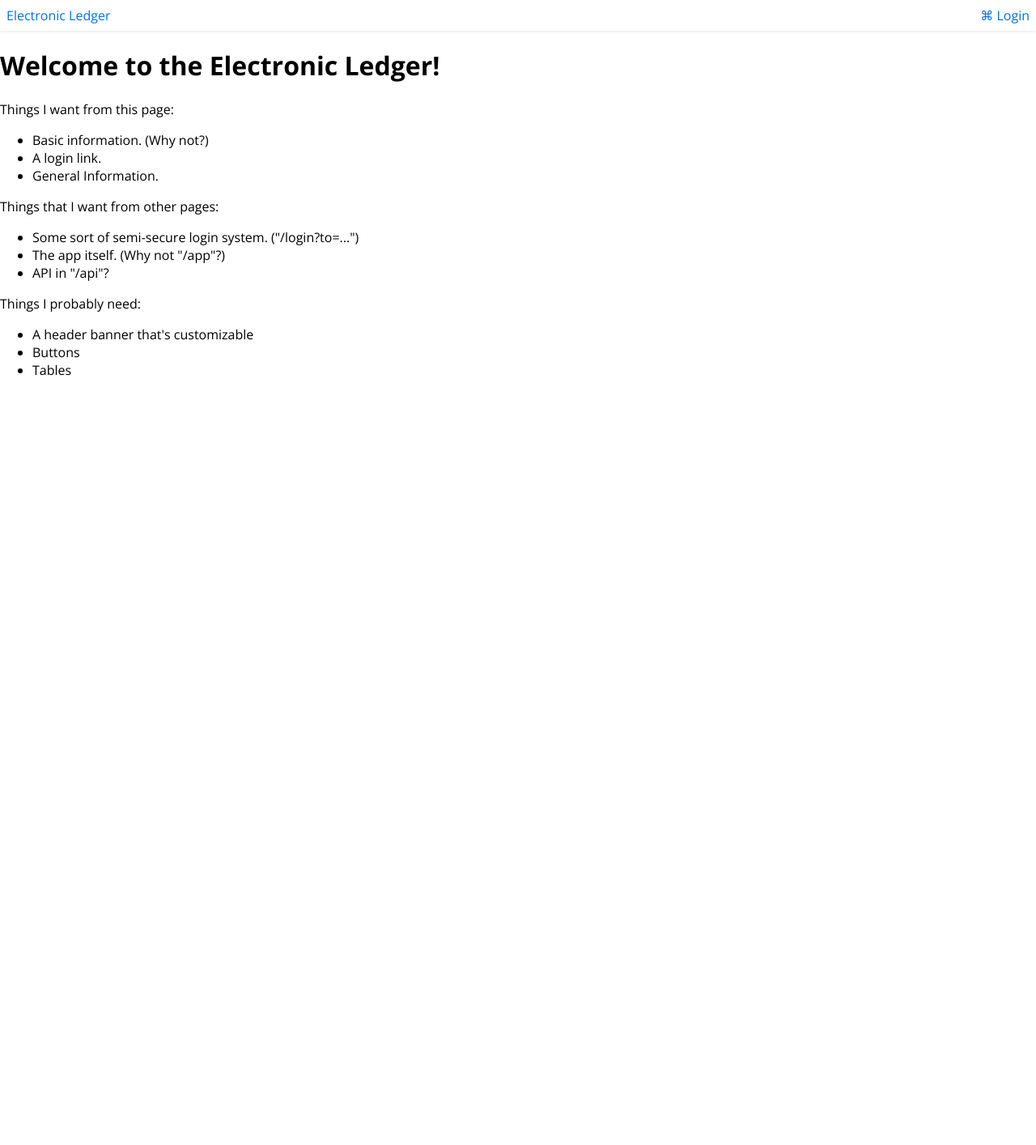
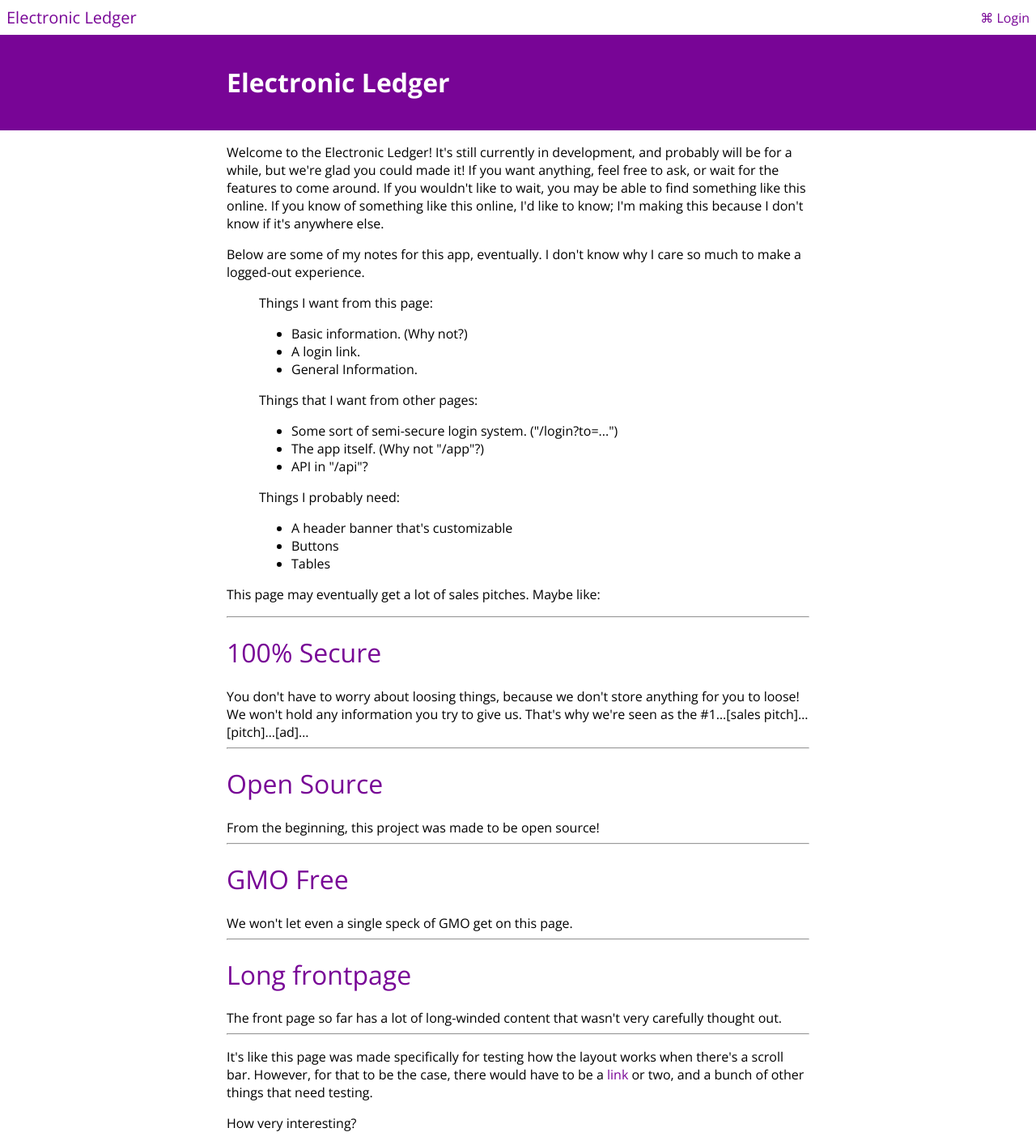
Before and after one commit to BDMorrell/e-ledger, a Next.js app: page / in a window 1280 px wide. Shown: the whole page at 81% size. Before the commit the page ends 800 px from the top, so only its background shows below. Built offline with nearby package versions, Linux system fonts and the light colour scheme.

Commit message:
Start making components

```diff
--- a/components/Header.js
+++ b/components/Header.js
@@ -6,7 +6,6 @@ const Banner = styled.header`
   position: sticky;
   top: 0;
   background: white;
-  // border-bottom: 1px solid #dbdbdb;
   padding: 0.5em;
 
   display: flex;
@@ -15,24 +14,19 @@ const Banner = styled.header`
   flex-direction: row;
 
   font-family: 'Open Sans', sans-serif;
-  box-shadow: 0px 0px 5px 0px #dbdbdb;
-
-  a {
-    text-decoration: none;
-    color: ${theme.main};
-  }
+  // box-shadow: ${theme.subtleShadow};
 `;
 
 const Logo = () => (
   <Link href="/">
-    <a>Electronic&nbsp;Ledger</a>
+    <a style={{font: "200 20px 'Open Sans', sans-serif"}}>Electronic&nbsp;Ledger</a>
   </Link>
 );
 
 const AccountLink = () => (
   <Link href="/login">
     <a>
-      <span>&#x2318; Login</span>
+      <div>&#x2318; Login</div>
     </a>
   </Link>
 );
--- /dev/null
+++ b/components/Hero.js
@@ -0,0 +1,23 @@
+import styled from "styled-components";
+import { theme } from "./constants";
+import ReadWidth from "./ReadWidth";
+
+const HeroBackground = styled.div`
+  width: 100%;
+  background-color: ${theme.main};
+  color: ${theme.onMain};
+  padding-top: 1em;
+  padding-bottom: 1em;
+`;
+
+function Hero(props) {
+  return (
+    <HeroBackground>
+      <ReadWidth>
+        <h1>{props.children}</h1>
+      </ReadWidth>
+    </HeroBackground>
+  );
+}
+
+export default Hero;
--- /dev/null
+++ b/components/ReadWidth.js
@@ -0,0 +1,9 @@
+import styled from "styled-components";
+
+const ReadWidth = styled.div`
+  max-width: 45em;
+  margin-left: auto;
+  margin-right: auto;
+`;
+
+export default ReadWidth;
--- a/components/constants.js
+++ b/components/constants.js
@@ -1,3 +1,7 @@
 export const theme = {
-  main: '#0070f3',
+  main: '#780596',
+  onMain: "#ffffff",
+  borderWidth: `0.1em`,
+  subtleShadow: `0px 0px 5px 0px rgba(0, 0, 0, 0.15)`,
+  friendlyPadding: `1em`,
 };
--- a/pages/_app.js
+++ b/pages/_app.js
@@ -10,6 +10,16 @@ const GlobalStyle = createGlobalStyle`
     margin: 0;
     padding: 0;
     font-family: 'Open Sans', sans-serif;
+    font-size: 12pt;
+  }
+
+  a {
+    text-decoration: none;
+    color: ${theme.main};
+  }
+
+  a:hover {
+    opacity: 0.6;
   }
 `;
 
--- a/pages/checkbook.js
+++ b/pages/checkbook.js
@@ -7,4 +7,5 @@ export default function LoginPage() {
       <p>This doesn't exist yet.</p>
     </>
   );
+
 }
--- a/pages/index.js
+++ b/pages/index.js
@@ -1,10 +1,36 @@
 import Header from "../components/Header";
+import ReadWidth from "../components/ReadWidth";
+import Hero from "../components/Hero";
+import { theme } from "../components/constants";
+import Link from "next/link";
+
+const SalesPitch = props => (
+  <>
+    <hr />
+    <h1 style={{ fontWeight: 200, color: theme.main }}>{props.title}</h1>
+    {props.children}
+  </>
+);
 
 export default function Index() {
   return (
     <>
       <Header />
-      <h1>Welcome to the Electronic Ledger!</h1>
+      <Hero>Electronic Ledger</Hero>
+      <ReadWidth>
+        <p>
+          Welcome to the Electronic Ledger! It's still currently in development,
+          and probably will be for a while, but we're glad you could made it! If
+          you want anything, feel free to ask, or wait for the features to come
+          around. If you wouldn't like to wait, you may be able to find something
+          like this online. If you know of something like this online, I'd like to
+          know; I'm making this because I don't know if it's anywhere else.
+        </p>
+        <p>
+          Below are some of my notes for this app, eventually. I don't know why I
+          care so much to make a logged-out experience.
+        </p>
+        <blockquote>
           <p>Things I want from this page:</p>
           <ul>
             <li>Basic information. (Why not?)</li>
@@ -23,6 +49,34 @@ export default function Index() {
             <li>Buttons</li>
             <li>Tables</li>
           </ul>
+        </blockquote>
+        <p>This page may eventually get a lot of sales pitches. Maybe like:</p>
+        <SalesPitch title="100% Secure">
+          You don't have to worry about loosing things, because we don't store
+          anything for you to loose! We won't hold any information you try to
+          give us. That's why we're seen as the #1…[sales pitch]…[pitch]…[ad]…
+          </SalesPitch>
+        <SalesPitch title="Open Source">
+          From the beginning, this project was made to be open source!
+          </SalesPitch>
+        <SalesPitch title="GMO Free">
+          We won't let even a single speck of GMO get on this page.
+          </SalesPitch>
+        <SalesPitch title="Long frontpage">
+          The front page so far has a lot of long-winded content that wasn't
+          very carefully thought out.
+          </SalesPitch>
+        <hr />
+        <p>
+          It's like this page was made specifically for testing how the
+          layout works when there's a scroll bar. However, for that to be the
+          case, there would have to be a <a href="http://example.com/">link</a> or
+          two, and a bunch of other things that need testing.
+        </p>
+        <p>
+          How very interesting?
+        </p>
+      </ReadWidth>
     </>
   );
 }
```
Also changed, not shown: components/Buttons.js (added, +31 -0 lines), pages/login.js (+36 -1 lines). Lines whose indentation alone changed are shown as unchanged.
